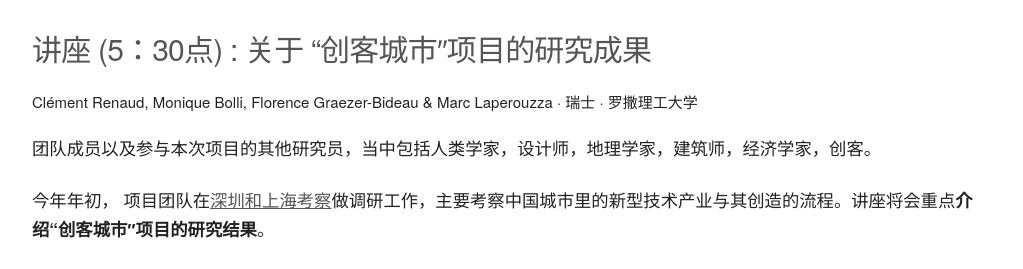
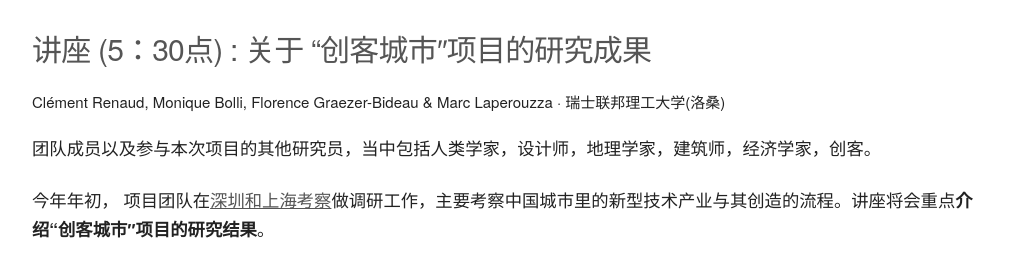
Before and after one commit to clemsos/mapmakers.space, a Jekyll site: the page built from _posts/2018-02-21-release-party-shenzhen.md, in a window 1280 px wide and 900 px high, scrolled down 2005 px. Shown: the part 169-438 px from the top of the window, without its empty margins (128-1151 px from the left). Built offline with Jekyll 4.4.1, drawn with Linux system fonts in a browser that asks for light colours; some of the changed text lies outside the part shown.

Commit message:
fix chinese language

```diff
--- a/_posts/2018-02-21-release-party-shenzhen.md
+++ b/_posts/2018-02-21-release-party-shenzhen.md
@@ -28,7 +28,7 @@ thumbnail: /uploads/workshop-shenzhen/workshop_shenzhen_thumbnail.jpg
 
 #### 讲座 (5：30点) : 关于 “创客城市″项目的研究成果
 
-###### Clément Renaud, Monique Bolli, Florence Graezer-Bideau & Marc Laperouzza  · 瑞士 · 罗撒理工大学
+###### Clément Renaud, Monique Bolli, Florence Graezer-Bideau & Marc Laperouzza  · 瑞士联邦理工大学(洛桑)
 
 团队成员以及参与本次项目的其他研究员，当中包括人类学家，设计师，地理学家，建筑师，经济学家，创客。
 
```
Also changed, not shown: other parts of _posts/2018-02-21-release-party-shenzhen.md (+1 -1 lines).
